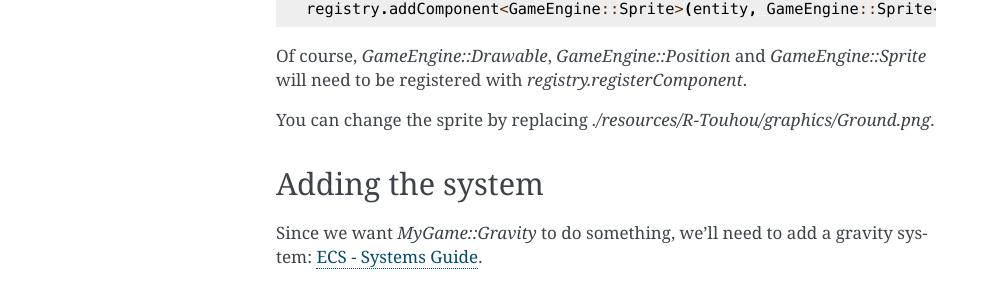
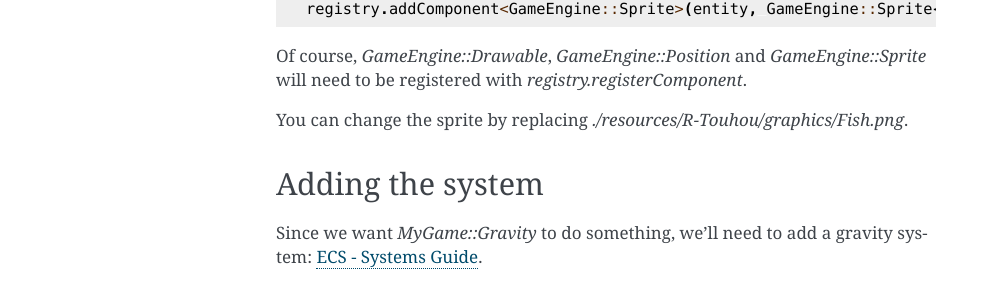
Before and after one commit to Hinivir/R-Touhou, a Sphinx documentation site: the page built from docs/source/ecs/guides/components.rst, in a window 1280 px wide. Shown: the part 1528-1831 px from the top of the page, without its empty margins (144-1141 px from the left). Built offline with Sphinx 7.4.7, drawn with Linux system fonts in a browser that asks for light colours.

Commit message:
docs: replacing the example sprite from ground to fish

```diff
--- a/docs/source/ecs/guides/components.rst
+++ b/docs/source/ecs/guides/components.rst
@@ -70,11 +70,11 @@
 
     registry.addComponent<GameEngine::Drawable>(entity, GameEngine::Drawable{true});
     registry.addComponent<GameEngine::Position>(entity, GameEngine::Position{100.0f, 100.0f});
-    registry.addComponent<GameEngine::Sprite>(entity, GameEngine::Sprite{"./resources/R-Touhou/graphics/Ground.png", sf::Sprite(), sf::Texture()});
+    registry.addComponent<GameEngine::Sprite>(entity, GameEngine::Sprite{"./resources/R-Touhou/graphics/Fish.png", sf::Sprite(), sf::Texture()});
 
 Of course, `GameEngine::Drawable`, `GameEngine::Position` and `GameEngine::Sprite` will need to be registered with `registry.registerComponent`.
 
-You can change the sprite by replacing `./resources/R-Touhou/graphics/Ground.png`.
+You can change the sprite by replacing `./resources/R-Touhou/graphics/Fish.png`.
 
 Adding the system
 -----------------
--- a/docs/source/ecs/guides/systems.rst
+++ b/docs/source/ecs/guides/systems.rst
@@ -161,7 +161,7 @@
         registry.addComponent<MyGame::Gravity>(entity, MyGame::Gravity{true, 2});
         registry.addComponent<GameEngine::Drawable>(entity, GameEngine::Drawable{true});
         registry.addComponent<GameEngine::Position>(entity, GameEngine::Position{100.0f, 100.0f});
-        registry.addComponent<GameEngine::Sprite>(entity, GameEngine::Sprite{"./resources/R-Touhou/graphics/Ground.png", sf::Sprite(), sf::Texture()});
+        registry.addComponent<GameEngine::Sprite>(entity, GameEngine::Sprite{"./resources/R-Touhou/graphics/Fish.png", sf::Sprite(), sf::Texture()});
         // Main Loop
         while (window.isOpen()) {
             sf::Event event;
```
